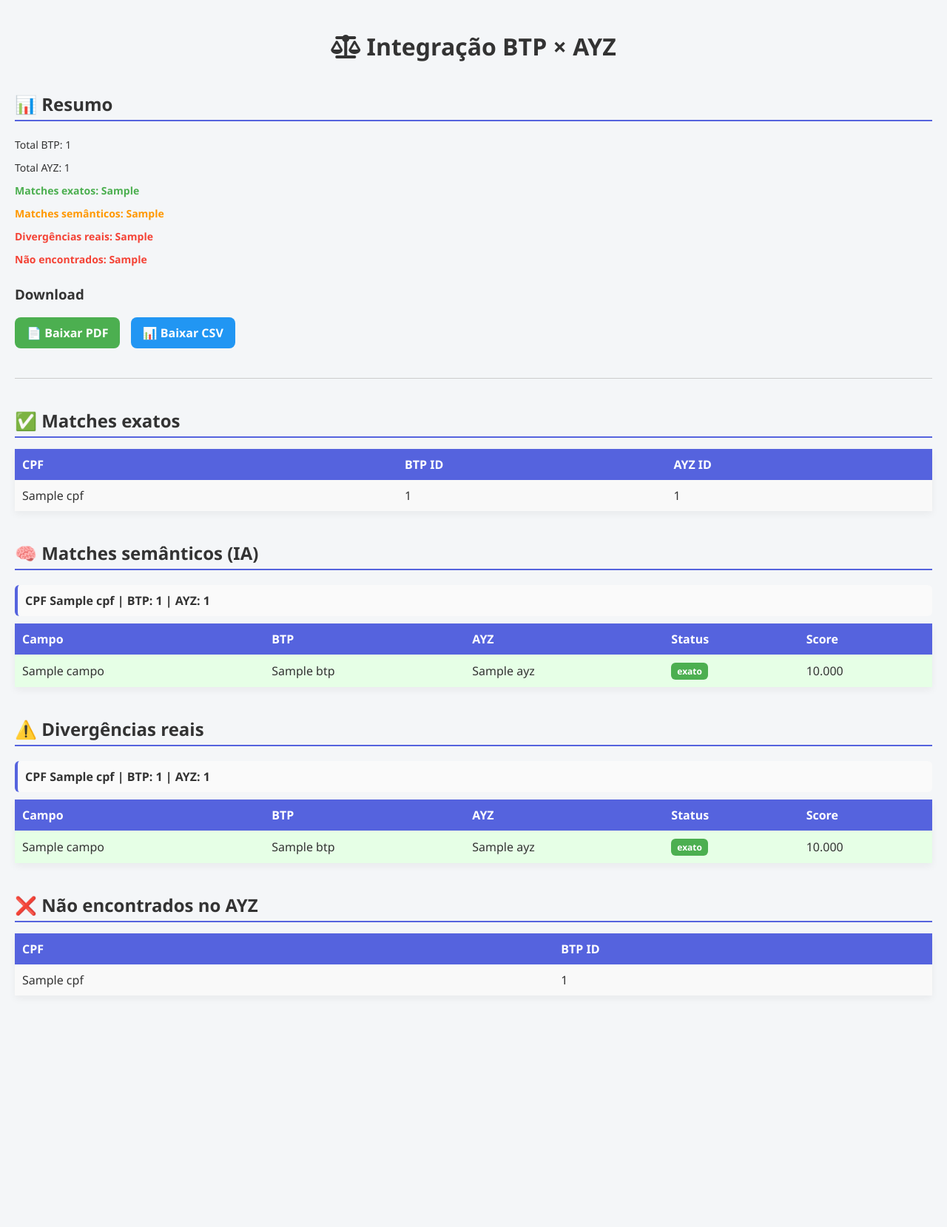
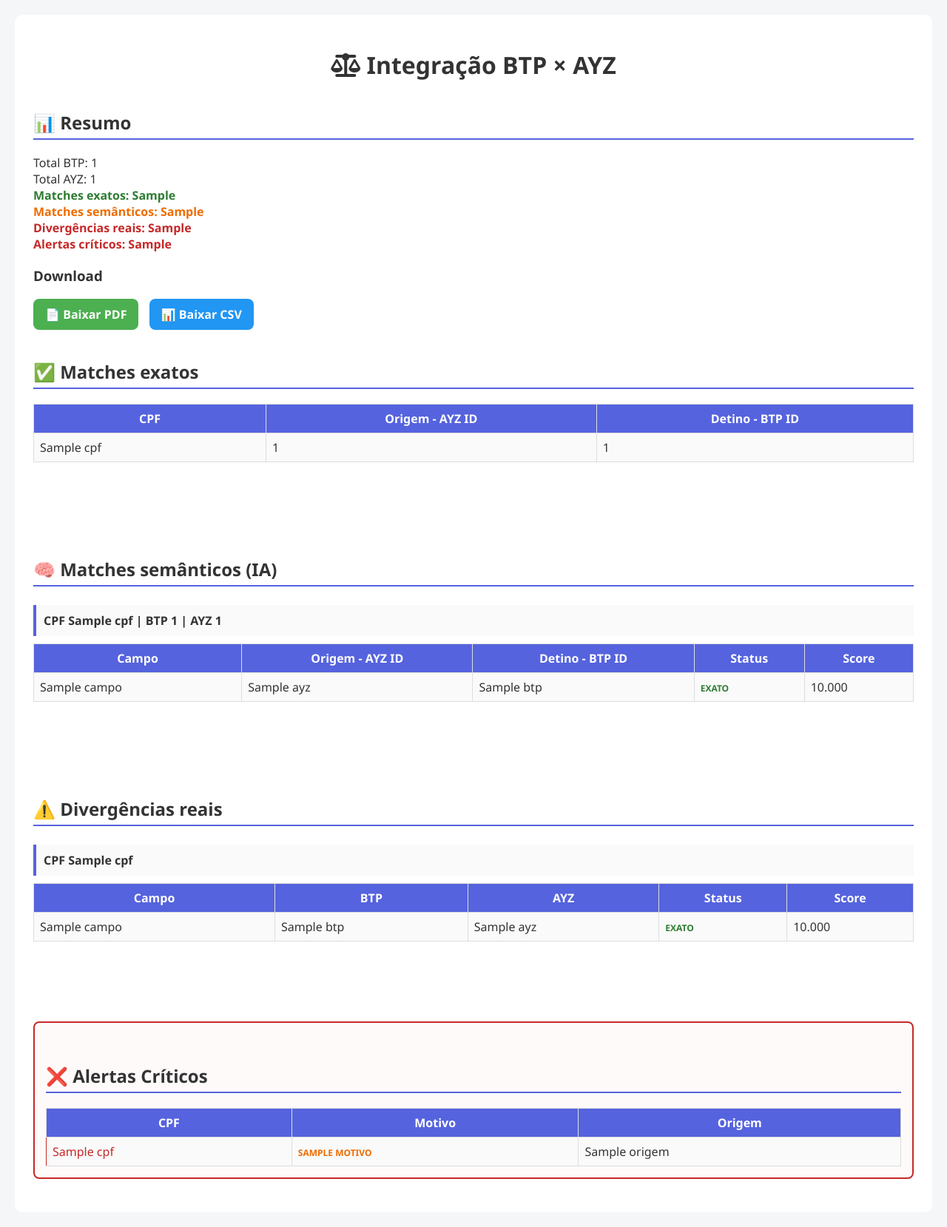
Before and after one commit to cabelow/fastapi_csv, a FastAPI app: template src/templates/integracao_comparacao.html in a window 1280 px wide. Shown: the whole page at 74% size. Before the commit the page ends 1335 px from the top, so only its background shows below. Run offline with FastAPI, Linux system fonts and the light colour scheme; the template is opened without the code that fills it: most values are stand-ins (such as "Sample title", 1, 10 or a date in 2020).

Commit message:
impl validar CPF e campos nulos e adicionar erro critico nas tabelas

```diff
--- a/src/templates/integracao_comparacao.html
+++ b/src/templates/integracao_comparacao.html
@@ -1,10 +1,12 @@
 {% macro status_badge(status) %}
 {% if status.startswith('aprovado') or status == 'exato' %}
-<span class="badge ok">{{ status }}</span>
-{% elif status.startswith('reprovado') %}
-<span class="badge erro">{{ status }}</span>
+<span class="status ok">{{ status }}</span>
+{% elif status.startswith('reprovado') or status == 'dados inválidos' %}
+<span class="status erro">{{ status }}</span>
+{% elif status == 'campo vazio' %}
+<span class="status warn">{{ status }}</span>
 {% else %}
-<span class="badge warn">{{ status }}</span>
+<span class="status warn">{{ status }}</span>
 {% endif %}
 {% endmacro %}
 
@@ -14,6 +16,7 @@
 <head>
     <meta charset="UTF-8">
     <title>Comparação BTP x AYZ</title>
+
     <link href="https://cdnjs.cloudflare.com/ajax/libs/font-awesome/6.5.0/css/all.min.css" rel="stylesheet">
     <style>
         body {
@@ -24,23 +27,22 @@
             color: #333;
         }
 
-        h1, h2, h3 {
-            color: #333;
+        .container {
+            max-width: 1200px;
+            margin: auto;
+            background: #fff;
+            padding: 25px;
+            border-radius: 10px;
         }
 
         h1 {
             text-align: center;
-            margin-bottom: 30px;
         }
 
         h2 {
             margin-top: 40px;
-            margin-bottom: 15px;
             border-bottom: 2px solid #5563DE;
             padding-bottom: 5px;
-            display: flex;
-            align-items: center;
-            gap: 10px;
         }
 
         ul {
@@ -48,83 +50,75 @@
             padding: 0;
         }
 
-        ul li {
-            padding: 6px 0;
-            font-size: 14px;
-        }
-
         .ok {
-            color: #4CAF50;
+            color: #2e7d32;
             font-weight: bold;
         }
 
         .erro {
-            color: #f44336;
+            color: #c62828;
             font-weight: bold;
         }
 
         .warn {
-            color: #ff9800;
+            color: #ef6c00;
             font-weight: bold;
         }
 
-        .badge {
-            display: inline-block;
-            padding: 3px 8px;
-            border-radius: 6px;
+        .status {
+            font-weight: bold;
+            text-transform: uppercase;
             font-size: 12px;
-            font-weight: bold;
+        }
+
+        .status.ok {
+            color: #2e7d32;
+        }
+
+        .status.erro {
+            color: #c62828;
+        }
+
+        .status.warn {
+            color: #ef6c00;
+        }
+
+        table {
+            width: 100%;
+            border-collapse: collapse;
+            margin-top: 10px;
+        }
+
+        th,
+        td {
+            border: 1px solid #ddd;
+            padding: 8px;
+        }
+
+        th {
+            background: #5563DE;
             color: white;
         }
 
-        .badge.ok {
-            background-color: #4CAF50;
+        tr:nth-child(even) {
+            background: #fafafa;
         }
 
-        .badge.erro {
-            background-color: #f44336;
+
+        .linha-vazia td {
+            background: #fffaf0;
         }
 
-        .badge.warn {
-            background-color: #ff9800;
-        }
-
-        table {
-            border-collapse: collapse;
-            width: 100%;
-            margin-top: 10px;
-            box-shadow: 0 4px 10px rgba(0,0,0,0.05);
-        }
-
-        th, td {
-            padding: 10px;
-            text-align: left;
-        }
-
-        th {
-            background-color: #5563DE;
-            color: #fff;
-        }
-
-        tr:nth-child(even) {
-            background-color: #f9f9f9;
-        }
-
-        tr.status-aceito {
-            background-color: #e6ffe6;
-        }
-
-        tr.status-divergente {
-            background-color: #ffe6e6;
+        .linha-invalida td {
+            background: #fff5f5;
         }
 
         .cpf-header {
-            background-color: #fafafa;
+            margin-top: 25px;
             padding: 10px;
+            border-left: 4px solid #5563DE;
+            background: #fafafa;
             font-weight: bold;
-            border-left: 4px solid #5563DE;
-            margin-top: 20px;
-            border-radius: 6px;
         }
 
         a.download-btn {
@@ -151,15 +145,43 @@
             box-shadow: 0 6px 15px rgba(0,0,0,0.2);
         }
 
-        hr {
-            margin: 40px 0;
-            border: 0;
-            border-top: 1px solid #ccc;
+        .cpf-erro {
+            border-left-color: #c62828;
+            color: #c62828;
+        }
+
+        .critical-alert {
+            border: 2px solid #c62828;
+            padding: 15px;
+            border-radius: 8px;
+            background: #fffafa;
+            margin: 20px 0;
+        }
+
+        .cpf-warn {
+            border-left-color: #ef6c00;
+            color: #ef6c00;
+        }
+
+        .cpf-flag {
+            margin-left: 10px;
+            font-size: 11px;
+            font-weight: bold;
+            text-transform: uppercase;
+        }
+
+        .cpf-flag.erro {
+            color: #c62828;
+        }
+
+        .cpf-flag.warn {
+            color: #ef6c00;
         }
     </style>
 </head>
 
 <body>
+    <div class="container">
 
         <h1><i class="fa-solid fa-scale-balanced"></i> Integração BTP × AYZ</h1>
 
@@ -170,45 +192,92 @@
             <li class="ok">Matches exatos: {{ resultado.resumo.matches_exatos }}</li>
             <li class="warn">Matches semânticos: {{ resultado.resumo.matches_semanticos }}</li>
             <li class="erro">Divergências reais: {{ resultado.resumo.divergencias_reais }}</li>
-        <li class="erro">Não encontrados: {{ resultado.resumo.nao_encontrados }}</li>
+            <li class="erro">Alertas críticos: {{ resultado.resumo.alertas_criticos }}</li>
         </ul>
 
         <h3>Download</h3>
         <div style="margin-bottom: 20px;">
-        <a class="download-btn pdf" target="_blank" href="/integracao/comparar/download/pdf?ia_name={{ ia_name }}&ia_depara={{ ia_depara }}">
+            <a class="download-btn pdf" target="_blank"
+                href="/integracao/comparar/download/pdf?ia_name={{ ia_name }}&ia_depara={{ ia_depara }}">
                 📄 Baixar PDF
             </a>
-        <a class="download-btn csv" target="_blank" href="/integracao/comparar/download/csv?ia_name={{ ia_name }}&ia_depara={{ ia_depara }}">
+            <a class="download-btn csv" target="_blank"
+                href="/integracao/comparar/download/csv?ia_name={{ ia_name }}&ia_depara={{ ia_depara }}">
                 📊 Baixar CSV
             </a>
         </div>
 
-    <hr>
 
         <h2>✅ Matches exatos</h2>
         <table>
             <tr>
                 <th>CPF</th>
-            <th>BTP ID</th>
-            <th>AYZ ID</th>
+                <th>Origem - AYZ ID</th>
+                <th>Detino - BTP ID</th>
             </tr>
             {% for item in resultado.matches_exatos %}
             <tr>
                 <td>{{ item.cpf }}</td>
+                <td>{{ item.ayz_id }}</td>
                 <td>{{ item.btp_id }}</td>
-            <td>{{ item.ayz_id }}</td>
             </tr>
             {% else %}
             <tr>
-            <td colspan="3">Nenhum match exato encontrado</td>
+                <td colspan="3">Nenhum match exato</td>
             </tr>
             {% endfor %}
         </table>
 
+        <br /><br /><br /><br />
+
         <h2>🧠 Matches semânticos (IA)</h2>
         {% for item in resultado.matches_semanticos %}
         <div class="cpf-header">
-        CPF {{ item.cpf }} | BTP: {{ item.btp_id }} | AYZ: {{ item.ayz_id }}
+            CPF {{ item.cpf }} | BTP {{ item.btp_id }} | AYZ {{ item.ayz_id }}
+        </div>
+
+        <table>
+            <tr>
+                <th>Campo</th>
+                <th>Origem - AYZ ID</th>
+                <th>Detino - BTP ID</th>
+                <th>Status</th>
+                <th>Score</th>
+            </tr>
+            {% for campo, valores in item.divergencias.items() %}
+            <tr
+                class="{% if valores.status == 'campo vazio' %}linha-vazia{% elif valores.status == 'dados inválidos' %}linha-invalida{% endif %}">
+                <td>{{ campo }}</td>
+                <td>{{ valores.ayz if valores.ayz else '—' }}</td>
+                <td>{{ valores.btp if valores.btp else '—' }}</td>
+                <td>{{ status_badge(valores.status) }}</td>
+                <td>{{ "%.3f"|format(valores.score) }}</td>
+            </tr>
+            {% endfor %}
+        </table>
+        {% else %}
+        <p>Nenhum match semântico encontrado.</p>
+        {% endfor %}
+
+        <br /><br /><br /><br />
+
+        <h2>⚠️ Divergências reais</h2>
+        {% for item in resultado.divergencias_reais %}
+
+        <div class="cpf-header
+            {% if item.cpf_duplicado %}
+                cpf-erro
+            {% elif item.cpf_mal_formado %}
+                cpf-warn
+            {% endif %}
+        ">
+            CPF {{ item.cpf }}
+
+            {% if item.cpf_duplicado %}
+            <span class="cpf-flag erro">CPF DUPLICADO</span>
+            {% elif item.cpf_mal_formado %}
+            <span class="cpf-flag warn">CPF MAL FORMADO</span>
+            {% endif %}
         </div>
 
         <table>
@@ -219,68 +288,42 @@
                 <th>Status</th>
                 <th>Score</th>
             </tr>
-
             {% for campo, valores in item.divergencias.items() %}
-        <tr class="{% if valores.status.startswith('aprovado') or valores.status == 'exato' %}status-aceito{% else %}status-divergente{% endif %}">
+            <tr
+                class="{% if valores.status == 'campo vazio' %}linha-vazia{% elif valores.status == 'dados inválidos' %}linha-invalida{% endif %}">
                 <td>{{ campo }}</td>
-            <td>{{ valores.btp }}</td>
-            <td>{{ valores.ayz }}</td>
+                <td>{{ valores.btp if valores.btp else '—' }}</td>
+                <td>{{ valores.ayz if valores.ayz else '—' }}</td>
                 <td>{{ status_badge(valores.status) }}</td>
                 <td>{{ "%.3f"|format(valores.score) }}</td>
             </tr>
             {% endfor %}
         </table>
-    {% else %}
-    <p>Nenhum match semântico encontrado.</p>
         {% endfor %}
 
-    <h2>⚠️ Divergências reais</h2>
-    {% for item in resultado.divergencias_reais %}
-    <div class="cpf-header">
-        CPF {{ item.cpf }} | BTP: {{ item.btp_id }} | AYZ: {{ item.ayz_id }}
-    </div>
+        <br /><br /><br /><br />
 
+        {% if resultado.alertas_criticos %}
+        <div class="critical-alert">
+            <h2>❌ Alertas Críticos</h2>
             <table>
                 <tr>
-            <th>Campo</th>
-            <th>BTP</th>
-            <th>AYZ</th>
-            <th>Status</th>
-            <th>Score</th>
+                    <th>CPF</th>
+                    <th>Motivo</th>
+                    <th>Origem</th>
                 </tr>
-
-        {% for campo, valores in item.divergencias.items() %}
-        <tr class="{% if valores.status.startswith('aprovado') or valores.status == 'exato' %}status-aceito{% else %}status-divergente{% endif %}">
-            <td>{{ campo }}</td>
-            <td>{{ valores.btp }}</td>
-            <td>{{ valores.ayz }}</td>
-            <td>{{ status_badge(valores.status) }}</td>
-            <td>{{ "%.3f"|format(valores.score) }}</td>
+                {% for alerta in resultado.alertas_criticos %}
+                <tr>
+                    <td class="cpf-erro">{{ alerta.cpf }}</td>
+                    <td>{{ status_badge(alerta.motivo) }}</td>
+                    <td>{{ alerta.origem }}</td>
                 </tr>
                 {% endfor %}
             </table>
-    {% else %}
-    <p>Nenhuma divergência encontrada.</p>
-    {% endfor %}
+        </div>
+        {% endif %}
 
-    <h2>❌ Não encontrados no AYZ</h2>
-    <table>
-        <tr>
-            <th>CPF</th>
-            <th>BTP ID</th>
-        </tr>
-        {% for item in resultado.nao_encontrados %}
-        <tr>
-            <td>{{ item.cpf }}</td>
-            <td>{{ item.btp_id }}</td>
-        </tr>
-        {% else %}
-        <tr>
-            <td colspan="2">Nenhum registro ausente</td>
-        </tr>
-        {% endfor %}
-    </table>
-
+    </div>
 </body>
 
 </html>
```
Also changed, not shown: docs/comandos/comandos.md (+18 -0 lines), src/services/integracao.py (+63 -17 lines). Lines whose indentation alone changed are shown as unchanged.
